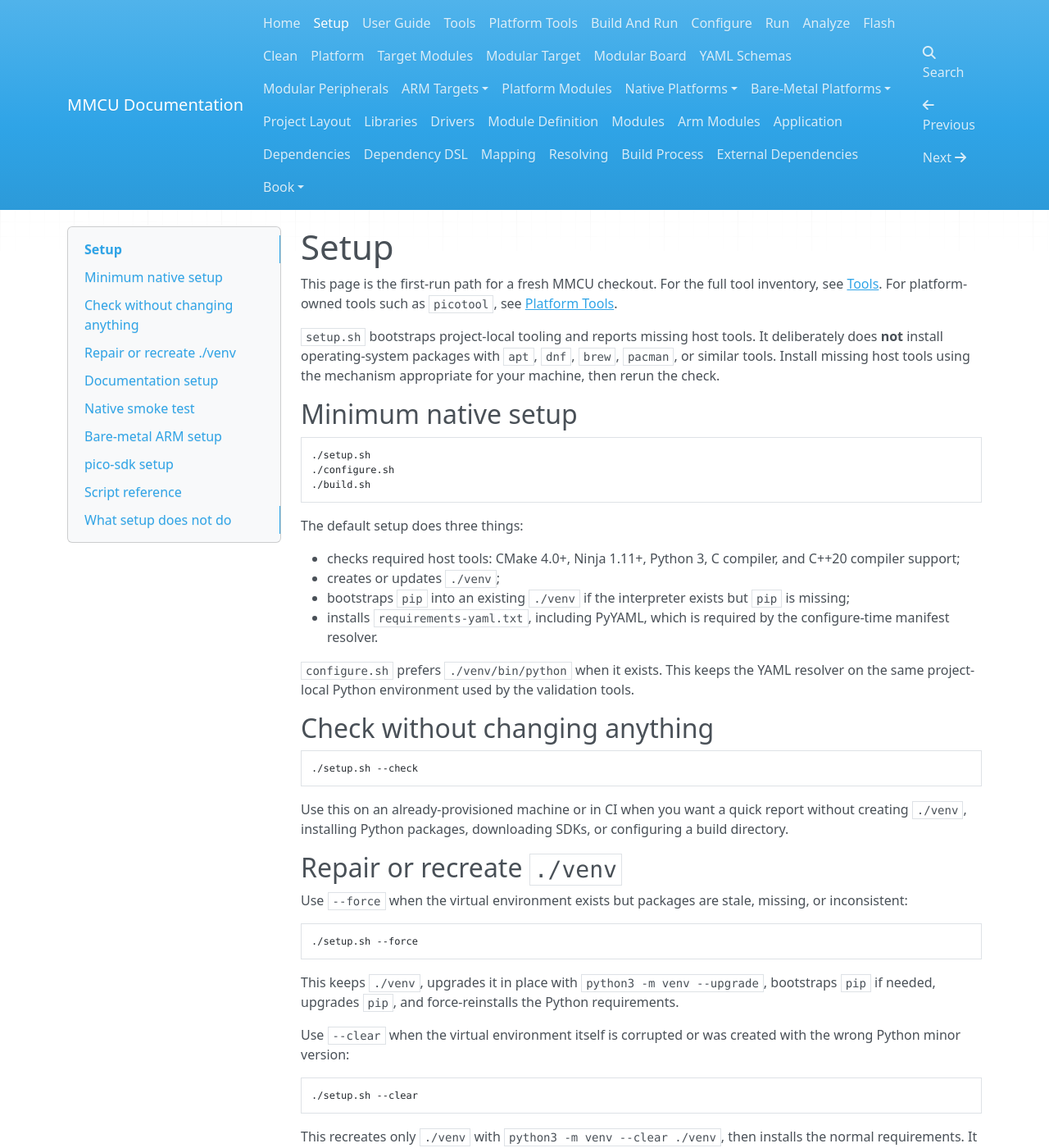
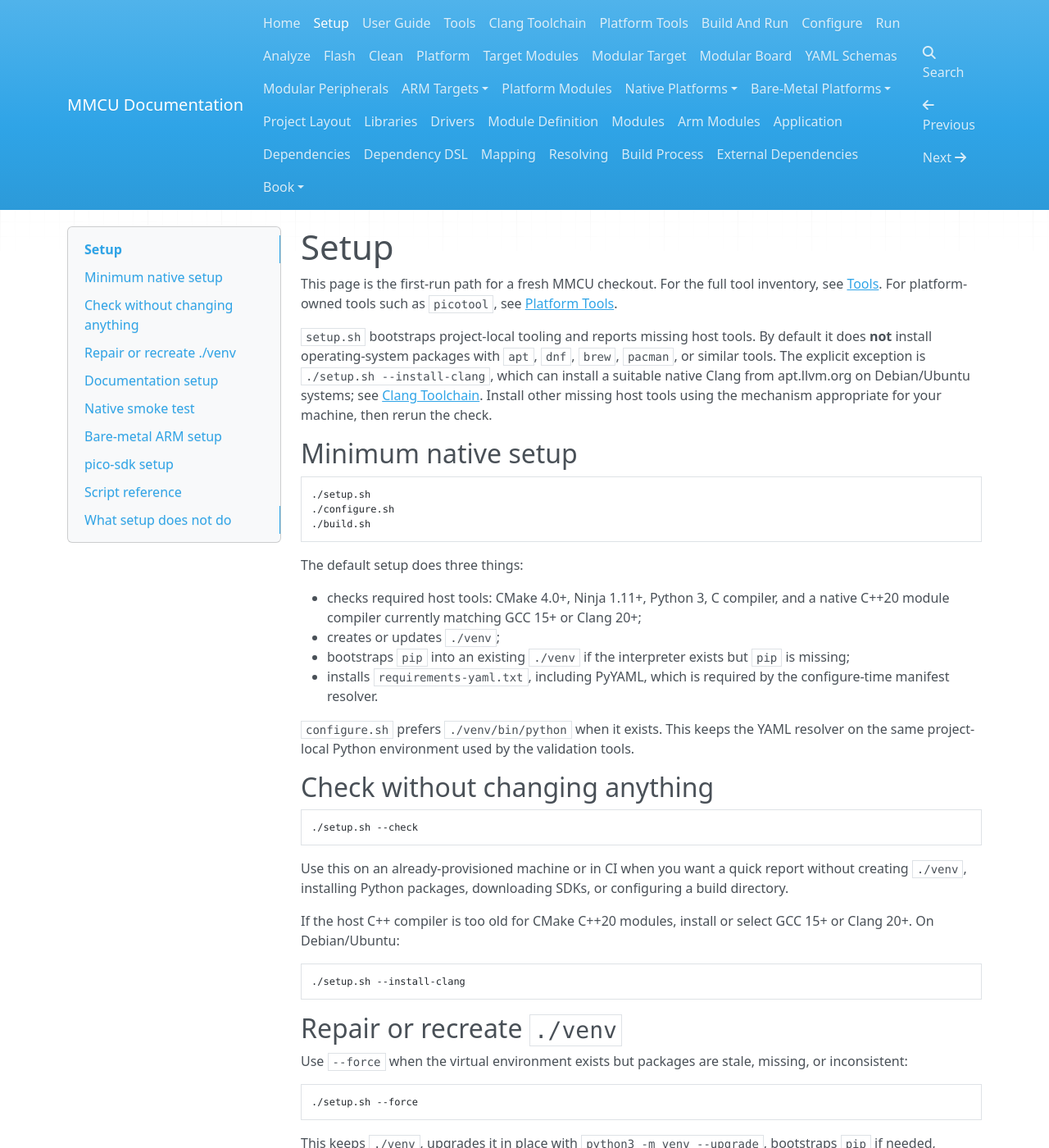
Before and after one commit to 32bitmicroLLC/MMCU, an MkDocs documentation site: the page built from docs/setup.md, in a window 1280 px wide and 1400 px high. Shown: the whole window at 82% size. Built offline with MkDocs 1.6.1, drawn with Linux system fonts in a browser that asks for light colours; nearby versions of some CDN libraries; some of the changed text lies outside the part shown.

Commit message:
Add Clang toolchain installer flow

````diff
--- a/docs/setup.md
+++ b/docs/setup.md
@@ -4,11 +4,13 @@
 tool inventory, see [Tools](tools.md). For platform-owned tools such as
 `picotool`, see [Platform Tools](platform-tools.md).
 
-`setup.sh` bootstraps project-local tooling and reports missing host
-tools. It deliberately does **not** install operating-system packages with
-`apt`, `dnf`, `brew`, `pacman`, or similar tools. Install missing host
-tools using the mechanism appropriate for your machine, then rerun the
-check.
+`setup.sh` bootstraps project-local tooling and reports missing host tools.
+By default it does **not** install operating-system packages with `apt`,
+`dnf`, `brew`, `pacman`, or similar tools. The explicit exception is
+`./setup.sh --install-clang`, which can install a suitable native Clang from
+apt.llvm.org on Debian/Ubuntu systems; see [Clang Toolchain](toolchain-clang.md).
+Install other missing host tools using the mechanism appropriate for your
+machine, then rerun the check.
 
 ## Minimum native setup
 
@@ -21,7 +23,7 @@
 The default setup does three things:
 
 - checks required host tools: CMake 4.0+, Ninja 1.11+, Python 3, C compiler,
-  and C++20 compiler support;
+  and a native C++20 module compiler currently matching GCC 15+ or Clang 20+;
 - creates or updates `./venv`;
 - bootstraps `pip` into an existing `./venv` if the interpreter exists but
   `pip` is missing;
@@ -41,6 +43,13 @@
 Use this on an already-provisioned machine or in CI when you want a quick
 report without creating `./venv`, installing Python packages, downloading
 SDKs, or configuring a build directory.
+
+If the host C++ compiler is too old for CMake C++20 modules, install or
+select GCC 15+ or Clang 20+. On Debian/Ubuntu:
+
+```bash
+./setup.sh --install-clang
+```
 
 ## Repair or recreate `./venv`
 
@@ -167,6 +176,7 @@
 ./setup.sh --cmsis         # also install vendored CMSIS_6 and CMSIS-RP2xxx-DFP
 ./setup.sh --pico-sdk      # also install vendored pico-sdk/platform tools
 ./setup.sh --check         # report only; make no changes
+./setup.sh --install-clang # install apt.llvm.org Clang if needed
 ./setup.sh --native-build  # setup, configure, and build native target
 ```
 
@@ -178,7 +188,7 @@
 
 ## What setup does not do
 
-`setup.sh` does not:
+By default, `setup.sh` does not:
 
 - install OS packages;
 - choose a platform or board for you beyond the normal defaults;
@@ -188,3 +198,6 @@
 
 Those actions stay explicit because they either depend on the host OS or
 change external hardware/build state.
+
+The `--install-clang` flag is the only current OS-package installer path in
+`setup.sh`, and it is opt-in.
--- a/mkdocs.yml
+++ b/mkdocs.yml
@@ -11,6 +11,7 @@
   - Setup: setup.md
   - User Guide: guide.md
   - Tools: tools.md
+  - Clang Toolchain: toolchain-clang.md
   - Platform Tools: platform-tools.md
   - Build And Run: build.md
   - Configure: configure.md
````
Also changed, not shown: docs/build.md (+12 -1 lines), docs/configure.md (+9 -0 lines), docs/toolchain-clang.md (added, +107 -0 lines), docs/tools.md (+17 -5 lines), 2 other files.
